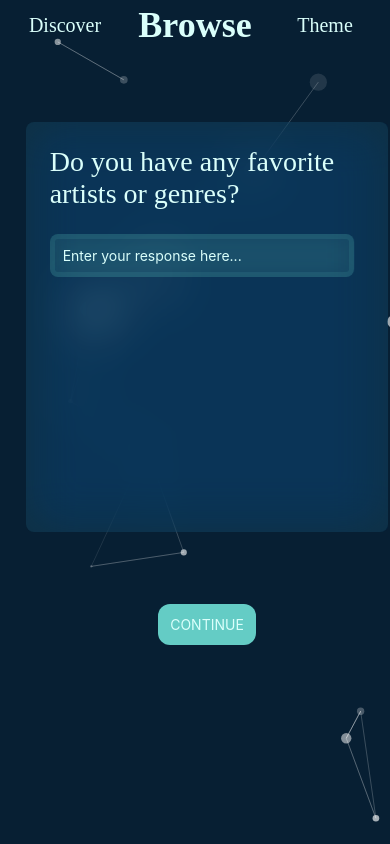
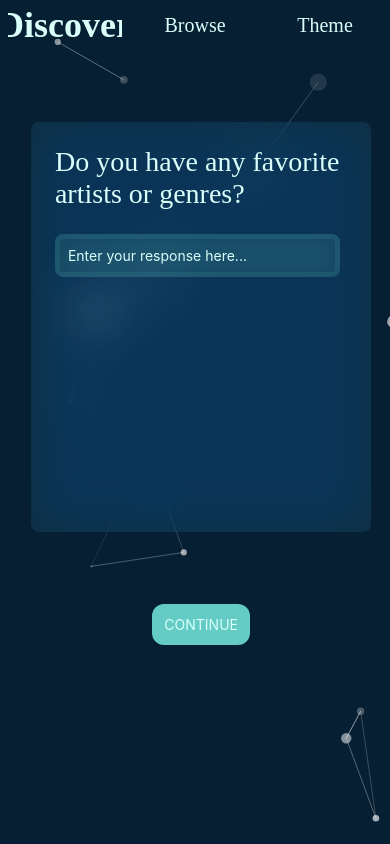
Before and after one commit to aloshon/theadvocator, a React Native app: screen / in a window 390 px wide. Built offline with nearby package versions, Linux system fonts and the light colour scheme.

Commit message:
tabs and components connected with scroll

```diff
--- a/CurrentComponent.tsx
+++ b/CurrentComponent.tsx
@@ -1,5 +1,5 @@
 import { useState, useEffect, ReactNode } from "react";
-import { StyleSheet, Text, View, Dimensions, Platform, ScrollView } from 'react-native';
+import { StyleSheet, Text, View, Dimensions, Platform, ScrollView,  } from 'react-native';
 import { Prompts, PromptsProps } from "./Prompts";
 import { Browse, BrowseProps } from "./Browse";
 import { Tabs } from "./Tabs";
@@ -85,7 +85,7 @@ export const CurrentComponent = ({currentTheme, toggleThemes}: CurrentComponentP
 
   const {height, width} = Platform.OS === 'web' ? Dimensions.get('window') : Dimensions.get('screen');
 
-  const [currentTab, setCurrentTab] = useState<number>(1);
+  const [currentTab, setCurrentTab] = useState<number>(0);
   const [CurrentComponent, setCurrentComponent] = useState<ActiveComponent>(tabComponents[currentTab]);
 	const updateCurrentComponent = (component: ActiveComponent): void => setCurrentComponent(component);
 
@@ -97,6 +97,13 @@ export const CurrentComponent = ({currentTheme, toggleThemes}: CurrentComponentP
   const tabNames:string[] = ["Discover", "Browse", "Theme"];
 
   console.log(CurrentComponent);
+  console.log(width);
+
+  const isCloseToEdges = ({layoutMeasurement, contentOffset, contentSize}) => {
+    const currentTabIndex = Math.round(contentOffset.x/width);
+
+    setCurrentTab(currentTabIndex);
+  };
 
 	while(setSongs === undefined){
     return null;
@@ -106,14 +113,23 @@ export const CurrentComponent = ({currentTheme, toggleThemes}: CurrentComponentP
     <>
     <Tabs tabs={tabNames} icons={icons} activeTab={currentTab} setActiveTab={setCurrentTab} currentTheme={currentTheme} />
     <ScrollView
+      snapToOffsets={[100, 400, 2100]}
+      decelerationRate="fast"
+      snapToEnd={false}
+      snapToStart={false}
+      disableIntervalMomentum={true}
+      onScroll={({nativeEvent}) => {console.log(isCloseToEdges(nativeEvent))}}
+      scrollEventThrottle={400}
+      alwaysBounceVertical={true}
+      directionalLockEnabled={true}
       horizontal={true}
       pagingEnabled
       showsHorizontalScrollIndicator={true}
       style={{
-        width: width,
-        height: height
+        width: "100vw",
+        height: "100vh"
     }}>
-      <View style={{width: width, height: height}}>
+      <View style={{width: "100vw", height: height}}>
     {/* // <Text style={styles.appName}>The Advocator</Text> */}
       {/* {CurrentComponent} */}
       {/* <Tabs tabs={tabNames} icons={icons} activeTab={currentTab} setActiveTab={setCurrentTab} currentTheme={currentTheme} /> */}
@@ -123,7 +139,10 @@ export const CurrentComponent = ({currentTheme, toggleThemes}: CurrentComponentP
       </Swiper> */}
         <Prompts setSongs={setSongs} toggleThemes={toggleThemes} currentTheme={currentTheme} />
       </View>
-      <View style={{width: width, height: height}}>
+      <View style={{width: "100vw", height: height}}>
+        <Browse songs={songs} currentTheme={currentTheme} />
+      </View>
+      <View style={{width: "100vw", height: height}}>
         <Browse songs={songs} currentTheme={currentTheme} />
       </View>
     </ScrollView>
--- a/Prompts.tsx
+++ b/Prompts.tsx
@@ -31,8 +31,9 @@ export const Prompts = ({setSongs, toggleThemes, currentTheme}: PromptsProps) =>
       flex: 1,
       display: 'flex',
       alignItems: 'center',
-      width: "100%",
-      height: "100%",
+      alignContent: 'center',
+      width: "97%",
+      height: "100vh",
       flexDirection: 'column',
       textAlign: 'center',
       margin: 12,
@@ -48,7 +49,7 @@ export const Prompts = ({setSongs, toggleThemes, currentTheme}: PromptsProps) =>
       justifyContent: "space-between",
       alignItems: "center",
       borderRadius: 8,
-      minWidth: "93%",
+      minWidth: "90%",
       minHeight: "50%",
       margin: 60,
       padding: 12,
```
